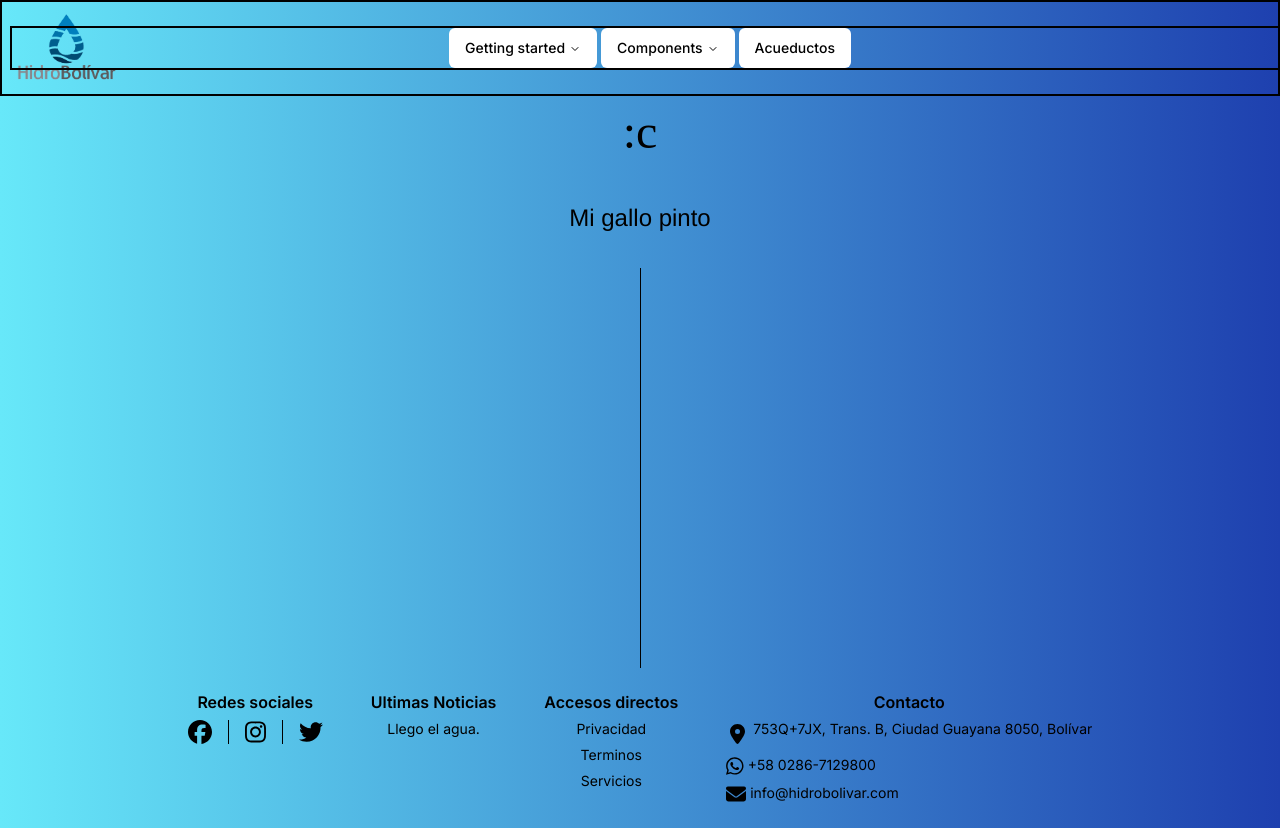
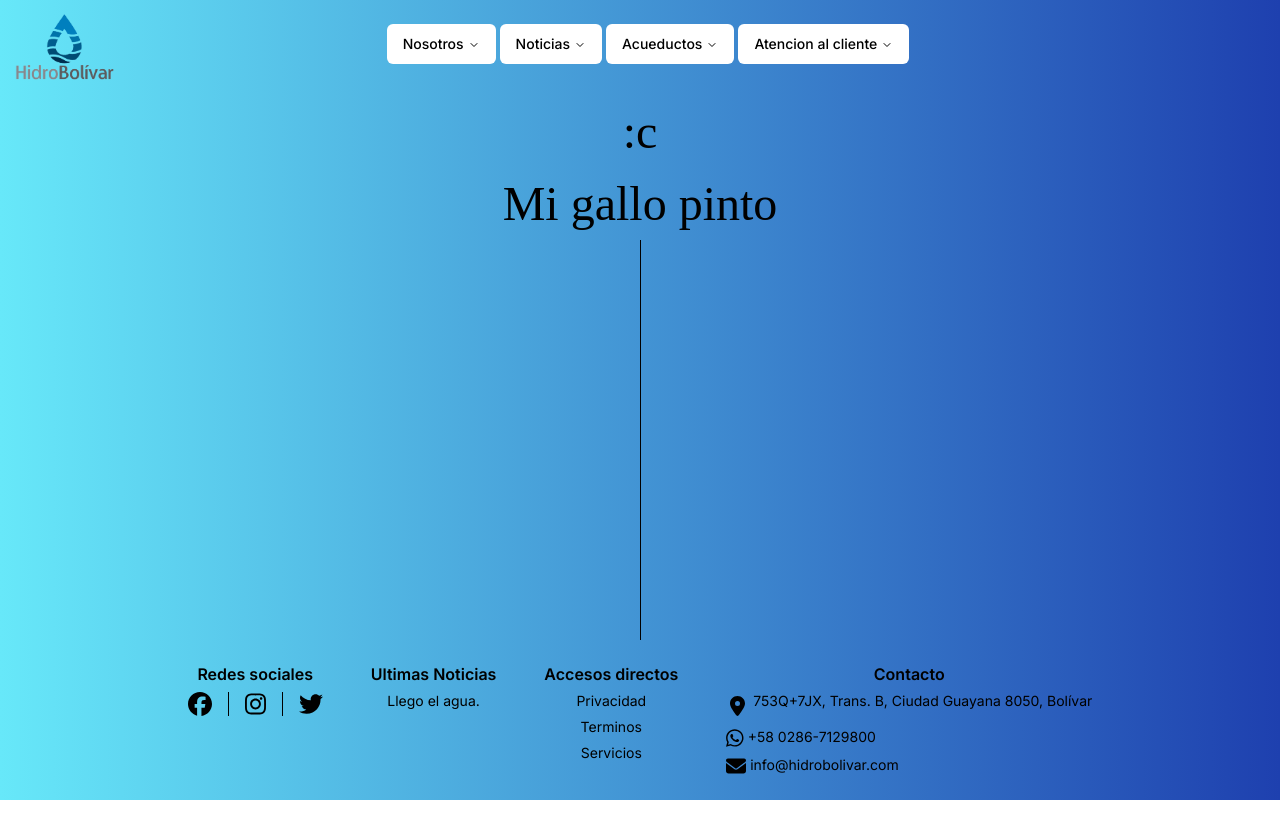
Before and after one commit to jaraycode/hidro-web-bolivar, a Next.js app: page / in a window 1280 px wide. Built offline with nearby package versions, Linux system fonts and the light colour scheme.

Commit message:
Acomodando el navbar y sus rutas

```diff
--- a/src/app/(root)/page.tsx
+++ b/src/app/(root)/page.tsx
@@ -8,7 +8,6 @@ export default function Home() {
 
 
       <div className='mainDiv w-full bg-cyan-gradient'>
-
           <h1 className='bigTitle'>:c </h1>
           <div className='research'>Mi gallo pinto</div>
           <div className='line'/>
--- a/src/app/globals.css
+++ b/src/app/globals.css
@@ -1,59 +1,6 @@
 @tailwind base;
 @tailwind components;
 @tailwind utilities;
-
-:root {
-  background: transparent;
-  color: #000000;
-  margin: 0;
-  --third-glow: conic-gradient(
-    from 90deg at 50% 50%,
-    #329bbb 0deg,
-    #ae77b2 160deg,
-    #7ed2da 120deg,
-    #8bdce0 55deg,
-    transparent 360deg;
-  );
-  --secondary-glow: conic-gradient(
-    from 10deg at 50% 50%,
-    #329bbb 0deg,
-    #ae77b2 55deg,
-    #97b5da 120deg,
-    #0099ca 160deg,
-    transparent 360deg;
-  );
-}
-
-body::before,
-body::after {
-  content: '';
-  position: absolute;
-  z-index: -1;
-  opacity:0.8
-}
-
-body::before {
-  background: var(--third-glow);
-  border-radius: 50%;
-  width: 50vw;
-  height: 50vw;
-  margin-left: -200px;
-  filter:blur(90px);
-  top: calc(50vh - 50vw/2);
-  left: calc(50vw );
-  animation: animateBefore 7s cubic-bezier(0.47, 0, 0.745, 0.715) infinite;
-}
-
-body::after {
-  background: var(--secondary-glow);
-  border-radius: 50%;
-  width: 500px;
-  height: 700px;
-  filter:blur(90px);
-  top: calc(50vh - 50vw/2);
-  left: calc(50vw - 50vw/2);
-  animation: animateAfter 7s cubic-bezier(0.47, 0, 0.745, 0.715) infinite;
-}
 
 .main {
   display: flex;
@@ -69,17 +16,6 @@ body::after {
   align-items: center;
   font-family:'Prospect';
   font-size:3rem;
-}
-
-.research{
-  margin: 2rem 0;
-  border-radius: 3vh;
-  display: flex;
-  justify-content: flex-start;
-  align-items: center;
-  font-size: 1.5rem;
-  font-family: 'Helvetica';
-  padding: 0 1rem;
 }
 
 .line
@@ -114,7 +50,7 @@ body::after {
   }
 
   .custom-scrollbar::-webkit-scrollbar-thumb {
-    background: #2e3d5b;
+    background: #e00372;
     border-radius: 50px;
   }
 
@@ -129,7 +65,7 @@ body::after {
   }
 
   .home-navbar{
-    @apply flex border-2 border-black p-2 gap-4 w-full h-24 justify-between bg-cyan-gradient;
+    @apply flex p-2 gap-4 w-full h-24 justify-between bg-cyan-gradient;
   }
 
   .home-navbar-elements {
--- a/src/components/ui/navbar.tsx
+++ b/src/components/ui/navbar.tsx
@@ -1,7 +1,7 @@
 import Image from 'next/image';
 import Link from 'next/link';
 import * as React from "react";
-import {components} from '@/lib/constants/navigationBarConstans';
+import {componentsAcueducto, componentsAtencion, componentsNoticias} from '@/lib/constants/navigationBarConstans';
 import { cn } from "@/lib/utils";
 import {
   NavigationMenu,
@@ -13,7 +13,7 @@ import {
   navigationMenuTriggerStyle,
 } from "@/components/ui/navigation-menu";
 import { FontAwesomeIcon } from '@fortawesome/react-fontawesome';
-import { faBars} from '@fortawesome/free-solid-svg-icons';
+import { faBars, faSitemap} from '@fortawesome/free-solid-svg-icons';
 
 const HomeNavbar = () => {
 
@@ -33,7 +33,7 @@ const HomeNavbar = () => {
 
 
         <div className='absolute w-full h-full py-4'>
-            <div className='flex items-center justify-center border-2 border-black'>
+            <div className='flex items-center justify-center '>
               <NavigationMenuDemo />
             </div>
         </div>
@@ -50,7 +50,7 @@ function NavigationMenuDemo() {
       <NavigationMenuList>
 
         <NavigationMenuItem>
-          <NavigationMenuTrigger>Getting started</NavigationMenuTrigger>
+          <NavigationMenuTrigger>Nosotros</NavigationMenuTrigger>
           <NavigationMenuContent>
             <ul className="grid gap-3 p-4 md:w-[400px] lg:w-[500px] lg:grid-cols-[.75fr_1fr]">
               <li className="row-span-3">
@@ -59,7 +59,7 @@ function NavigationMenuDemo() {
                     className="flex h-full w-full select-none flex-col justify-end rounded-md bg-gradient-to-b from-muted/50 to-muted p-6 no-underline outline-none focus:shadow-md"
                     href="/"
                   >
-                    <FontAwesomeIcon icon={faBars} size='xl'/>
+                    <FontAwesomeIcon icon={faSitemap} size='xl'/>
                     <div className="mb-2 mt-4 text-lg font-medium">
                       Organigrama
                     </div>
@@ -83,10 +83,10 @@ function NavigationMenuDemo() {
         </NavigationMenuItem>
 
         <NavigationMenuItem>
-          <NavigationMenuTrigger>Components</NavigationMenuTrigger>
+          <NavigationMenuTrigger>Noticias</NavigationMenuTrigger>
           <NavigationMenuContent>
             <ul className="grid w-[400px] gap-3 p-4 md:w-[500px] md:grid-cols-2 lg:w-[600px] ">
-              {components.map((component) => (
+              {componentsNoticias.map((component) => (
                 <ListItem
                   key={component.title}
                   title={component.title}
@@ -100,12 +100,39 @@ function NavigationMenuDemo() {
         </NavigationMenuItem>
 
         <NavigationMenuItem>
-          <Link href="/" legacyBehavior passHref>
-            <NavigationMenuLink className={navigationMenuTriggerStyle()}>
-              Acueductos
-            </NavigationMenuLink>
-          </Link>
+          <NavigationMenuTrigger>Acueductos</NavigationMenuTrigger>
+          <NavigationMenuContent>
+            <ul className="grid w-[400px] gap-3 p-4 md:w-[500px] md:grid-cols-2 lg:w-[600px] ">
+              {componentsAcueducto.map((component) => (
+                <ListItem
+                  key={component.title}
+                  title={component.title}
+                  href={component.href}
+                >
+                  {component.description}
+                </ListItem>
+              ))}
+            </ul>
+          </NavigationMenuContent>
         </NavigationMenuItem>
+
+        <NavigationMenuItem>
+          <NavigationMenuTrigger>Atencion al cliente</NavigationMenuTrigger>
+          <NavigationMenuContent>
+            <ul className="grid w-[400px] gap-3 p-4 md:w-[500px] md:grid-cols-2 lg:w-[600px] ">
+              {componentsAtencion.map((component) => (
+                <ListItem
+                  key={component.title}
+                  title={component.title}
+                  href={component.href}
+                >
+                  {component.description}
+                </ListItem>
+              ))}
+            </ul>
+          </NavigationMenuContent>
+        </NavigationMenuItem>
+
       </NavigationMenuList>
     </NavigationMenu>
   )
--- a/src/lib/constants/navigationBarConstans.ts
+++ b/src/lib/constants/navigationBarConstans.ts
@@ -1,25 +1,64 @@
-export const components: { title: string; href: string; description: string }[] = [
+export const componentsNosotros: { title: string; href: string; description: string }[] = [
     {
       title: "Organigrama",
-      href: "/",
+      href: "/nosotros",
       description:
         "Jefes supremos.",
     },
     {
       title: "Mision",
-      href: "/",
+      href: "/nosotros",
       description:
         "Conquistar el mundo.",
     },
     {
       title: "Vision",
-      href: "/",
+      href: "/nosotros",
       description:
         "Que llegue el agua mas de dos horas.",
     },
     {
       title: "Objetivos",
-      href: "/",
+      href: "/nosotros",
       description: "Venezuela libre.",
     },
   ]
+
+  export const componentsNoticias: { title: string; href: string; description: string }[] = [
+    {
+      title: "Municipios",
+      href: "/noticias",
+      description:
+        "Lista de municipios.",
+    },
+    {
+      title: "Ultimas noticias",
+      href: "/noticias",
+      description:
+        "Ultimas destacadas.",
+    },
+  ]
+
+  export const componentsAcueducto: { title: string; href: string; description: string }[] = [
+    {
+      title: "Descripion del acueducto",
+      href: "/acueductos",
+      description:
+        "Tipo de acueduto 100% original.",
+    },
+  ]
+
+  export const componentsAtencion: { title: string; href: string; description: string }[] = [
+    {
+      title: "Oficinas comerciales",
+      href: "/atencion",
+      description:
+        "Oficinas mas cercanas.",
+    },
+    {
+      title: "Solicitud de atencion",
+      href: "/atencion",
+      description:
+        "Solicitud de atencion en el horario establecido.",
+    },
+  ]
```
